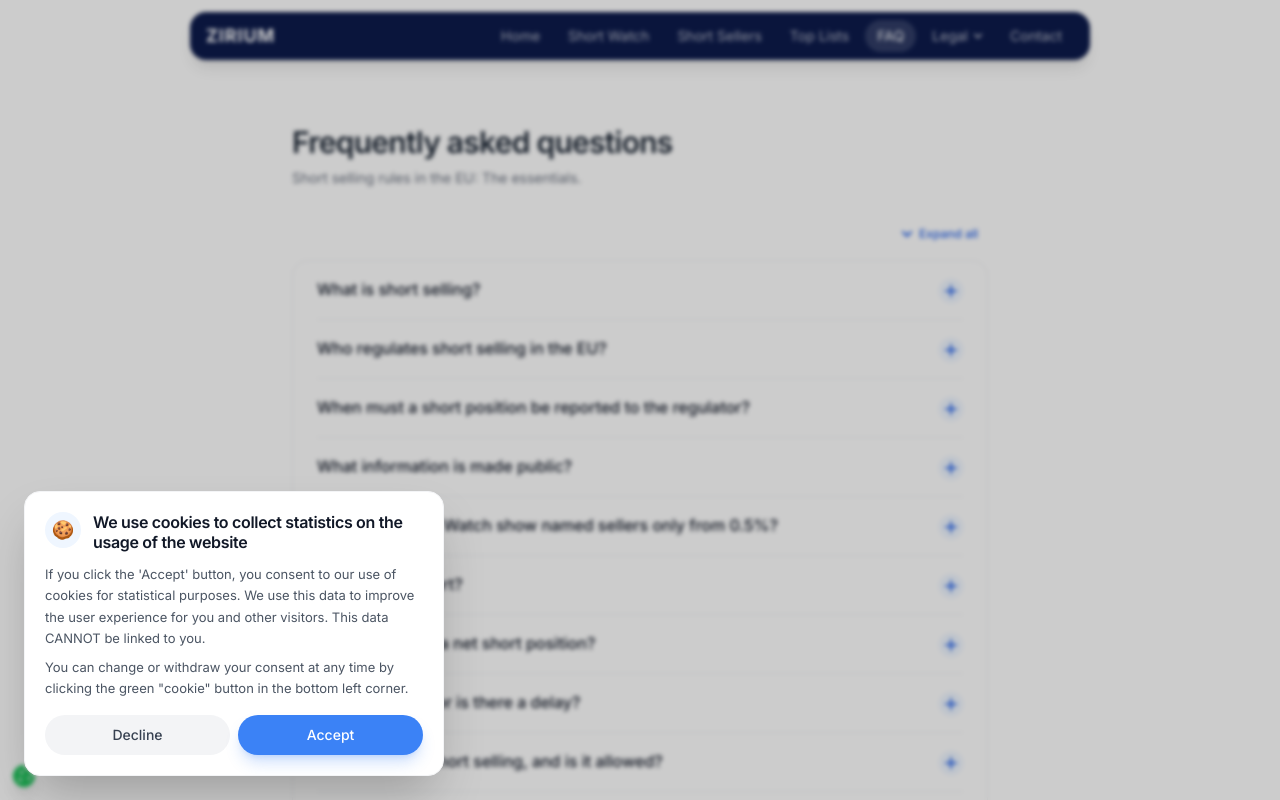
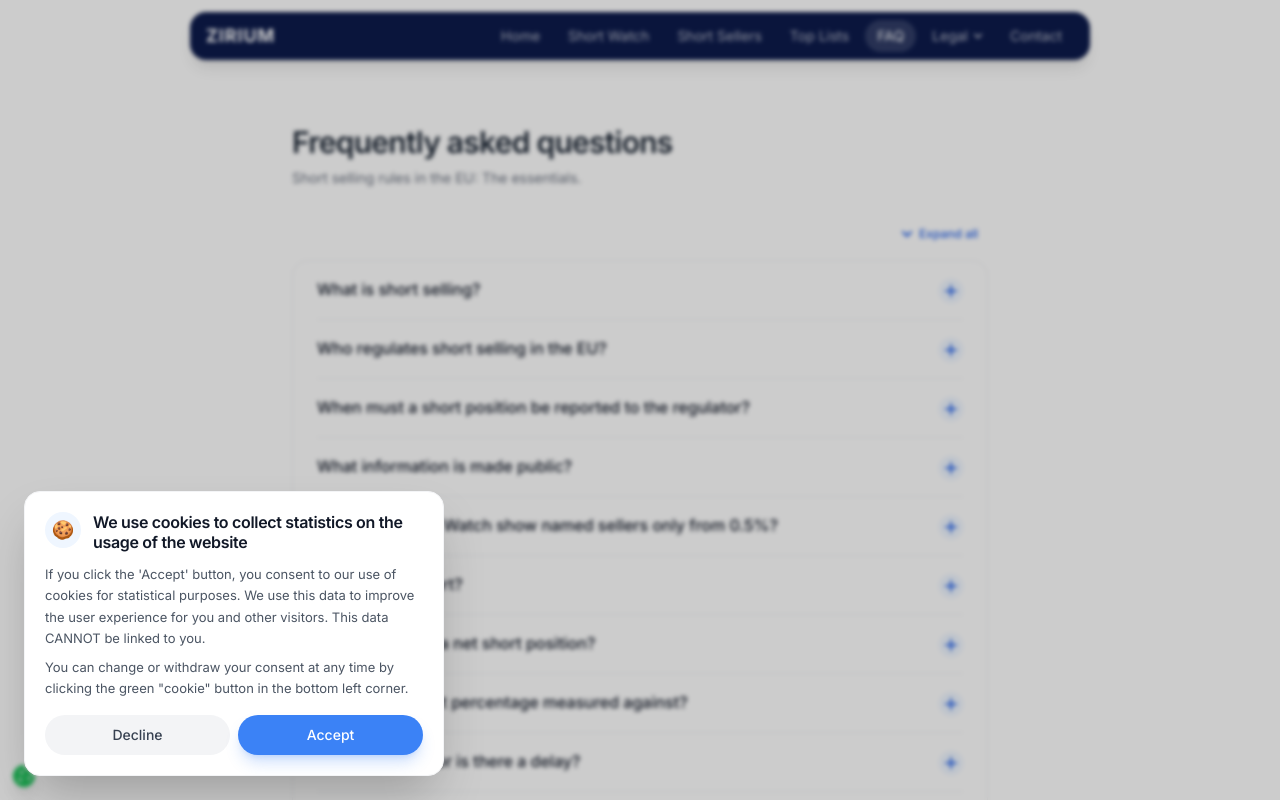
Before and after one commit to araz-code/short_watch_backend, a React (Vite) app in the folder frontend/: page /faq in a window 1280 px wide. Shown: the top 800 px of the page. Built offline with nearby package versions, Linux system fonts and the light colour scheme.

Commit message:
add new q/a

```diff
--- a/frontend/src/locales/da/translation.json
+++ b/frontend/src/locales/da/translation.json
@@ -247,6 +247,8 @@
     "What counts as a net short position?": "Hvad tæller som en netto-shortposition?",
     "It is the overall bet that a stock will fall, after subtracting any shares or positions the investor also owns that would gain if the stock rises. The calculation includes not only borrowed shares that have been sold, but also other financial contracts (such as options or CFDs) that pay off when the price drops. In short, it is how much the investor stands to gain if the stock goes down.": "Det er det samlede væddemål om, at en aktie vil falde, efter fradrag af eventuelle aktier eller positioner, som investoren også ejer, og som ville stige i værdi, hvis aktien stiger. Beregningen omfatter ikke kun lånte aktier, der er blevet solgt, men også andre finansielle kontrakter (såsom optioner eller CFD'er), som giver gevinst, når prisen falder. Kort sagt er det, hvor meget investoren står til at tjene, hvis aktien falder.",
     "Article 3 of the regulation →": "Forordningens artikel 3 →",
+    "What is the short percentage measured against?": "Hvad er shortprocenten målt i forhold til?",
+    "The percentage is calculated against the company's total issued shares, not the smaller free float that actually trades on the exchange. Issued shares means every share the company has put out, including those locked up by founders, the state, or other long-term holders who never sell. Because the float is usually much smaller than the total share count, the share of the freely traded stock that is short can be a lot higher than the headline percentage suggests. For example, a 5% short position against issued shares might represent 10% or more of the float.": "Procenten beregnes i forhold til selskabets samlede udstedte aktier, ikke den mindre free float, som rent faktisk handles på børsen. Udstedte aktier betyder alle de aktier, selskabet har lagt ud, inklusive dem, der er bundet hos stiftere, staten eller andre langsigtede ejere, som aldrig sælger. Fordi free float typisk er meget mindre end det samlede antal aktier, kan andelen af de frit handlede aktier, der er shortet, være langt højere end overskriftsprocenten antyder. For eksempel kan en shortposition på 5% af de udstedte aktier i praksis udgøre 10% eller mere af free float.",
     "Is the data live, or is there a delay?": "Er data live, eller er der en forsinkelse?",
     "There is always a delay. Under Article 9 of the Short Selling Regulation, a short seller has until 15:30 on the trading day AFTER they crossed a threshold to file the report. So a position you see published today was actually taken the previous trading day, or even earlier. Over a weekend or holiday, the delay is longer. This means the figures on Short Watch reflect yesterday's market, not today's. The actual current short interest is always unknown until the next round of reports is published.": "Der er altid en forsinkelse. Ifølge artikel 9 i forordningen om short selling har en shortsælger frist til kl. 15.30 på handelsdagen EFTER, at de har krydset en grænse, med at indsende indberetningen. Så en position, du ser offentliggjort i dag, blev reelt taget den foregående handelsdag eller tidligere. Over en weekend eller helligdag er forsinkelsen længere. Det betyder, at tallene på Short Watch afspejler gårsdagens marked, ikke dagens. Den faktiske aktuelle shortposition er altid ukendt, indtil den næste runde indberetninger offentliggøres.",
     "Article 9 →": "Artikel 9 →",
--- a/frontend/src/routes/FAQPage.tsx
+++ b/frontend/src/routes/FAQPage.tsx
@@ -103,6 +103,13 @@ const FAQPage: React.FC = () => {
             label={t("Article 3 of the regulation →")}
           />
         </>
+      ),
+    },
+    {
+      id: "percent_basis",
+      q: t("What is the short percentage measured against?"),
+      a: t(
+        "The percentage is calculated against the company's total issued shares, not the smaller free float that actually trades on the exchange. Issued shares means every share the company has put out, including those locked up by founders, the state, or other long-term holders who never sell. Because the float is usually much smaller than the total share count, the share of the freely traded stock that is short can be a lot higher than the headline percentage suggests. For example, a 5% short position against issued shares might represent 10% or more of the float."
       ),
     },
     {
```
